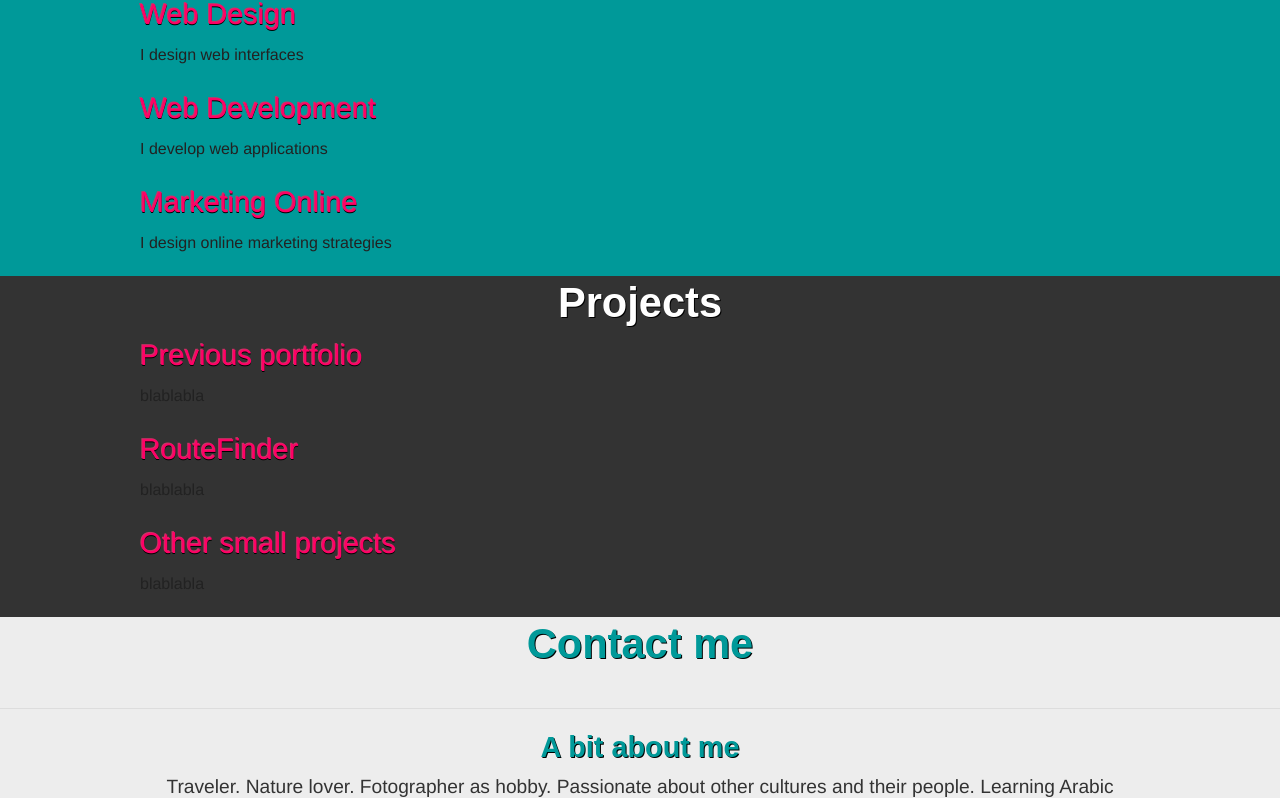
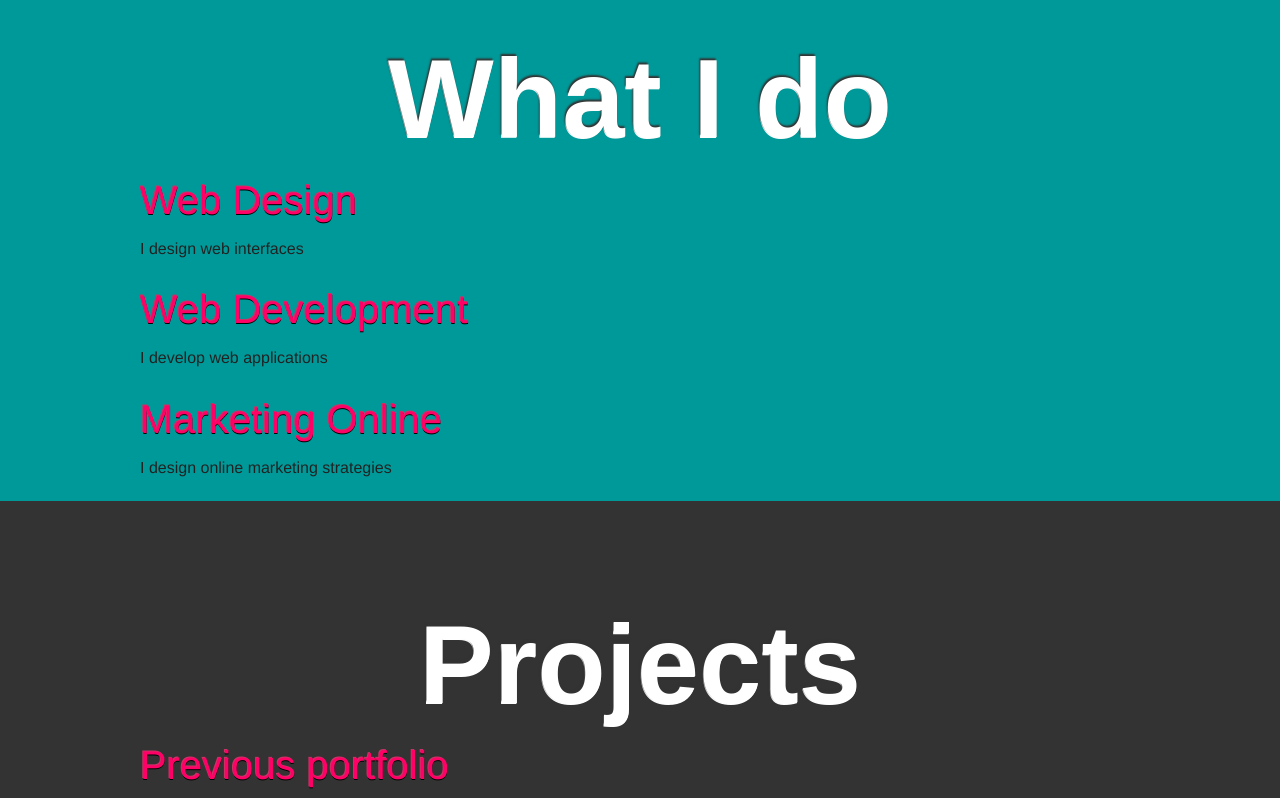
Before and after one commit to helenatxu/helenatxu.github.io, a plain HTML site: page index.html in a window 1280 px wide. Shown: the part 665-1463 px from the top of the page. Drawn offline with Linux system fonts and the light colour scheme; a web font is replaced by a local one.

Commit message:
Adding default style to h1

```diff
--- a/css/my.css
+++ b/css/my.css
@@ -1,4 +1,9 @@
 body {
+}
+
+p {
+  font-family: "Helvetica Neue", "Helvetica", Helvetica, Arial, sans-serif;
+  font-weight: 300;
 }
 
 #main {
@@ -18,6 +23,8 @@ body {
 }
 
 .love {
+  /*color: #ff0066;*/
+  /*color: #ff3366;*/
   color: #ff0066;
   font-family: 'Dancing Script', Georgia, Times, serif;
   font-size: 1.5em;
@@ -67,8 +74,14 @@ body {
   font-size: 2.6em;
   font-weight: 700;
   line-height: 1.15em;
+  margin-top: 10%;
   text-align: center;
-  text-shadow: black 1px 1px 0;
+  /*text-shadow:*/ black 1px 1px 0;
+  /*text-shadow: -1px -1.5px 0.4px #333333, 1px 1px 0 white;*/
+  /*text-shadow: -2px -2.5px 0.7px #333333, 0.5px 0.5px white;*/
+  /*text-shadow: -1px -2.85px 0.4px #333333, 1px 1px 0 white;*/
+  text-shadow: -1px -2.35px 1.75px #333333, -0.5px 0.5px 0.25px white;
+
 }
 
 #contact h1, #contact h2 {
@@ -112,6 +125,14 @@ body {
     font-size: 1.4em;
     font-weight: 300;
   }
+
+  #whatido h1, #projects h1, #contact h1 {
+    font-size: 5em;
+  }
+
+  #whatido h2, #projects h2, #contact h2 {
+    font-size: 2.5em;
+  }
 }
 
 /*Medium screens min-width 641px */
@@ -125,6 +146,10 @@ body {
   #main h2 {
     font-size: 1.3em;
     font-weight: 300;
+  }
+
+  #whatido h1, #projects h1, #contact h1 {
+    font-size: 7em;
   }
 }
 
--- a/index.html
+++ b/index.html
@@ -33,9 +33,9 @@
 				</li>
 			</ul>
 			<!-- Left Nav Section -->
-			<ul class="left">
+			<!-- <ul class="left">
 				<li><a href="#">Check out my projects!</a></li>
-			</ul>
+			</ul> -->
 		</section>
 	</nav>
 
```
Also changed, not shown: js/my.js (added).
